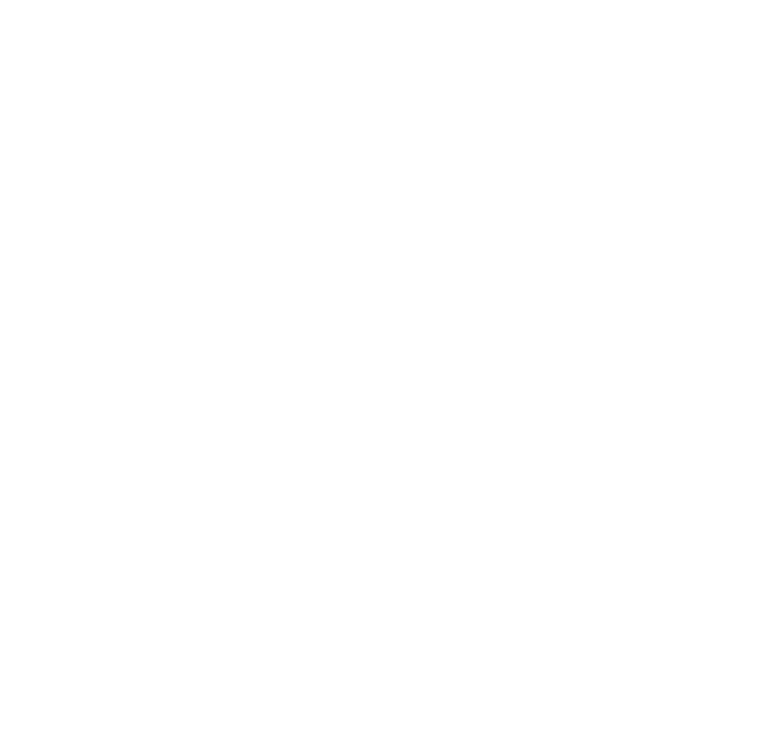
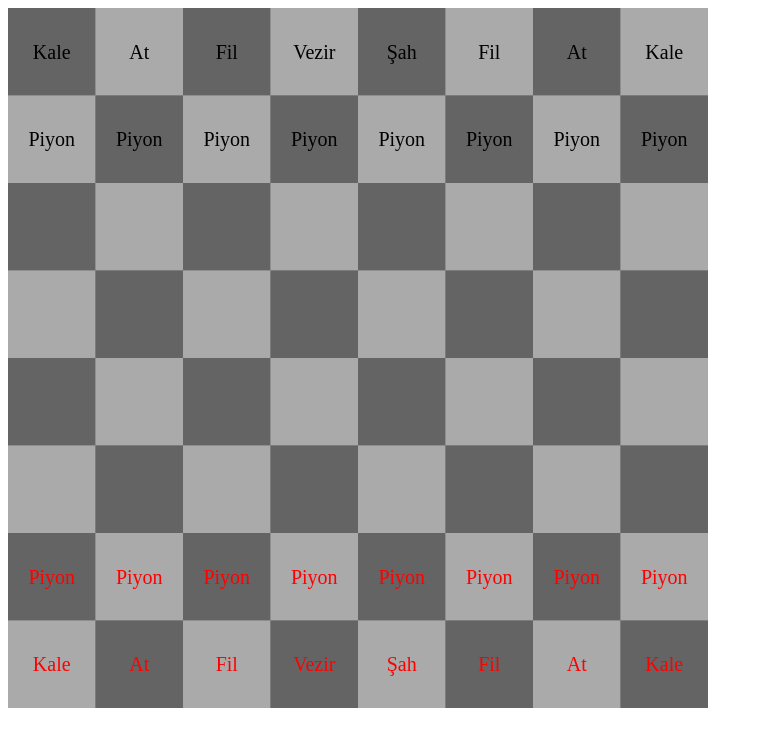
Before and after one commit to hasirciogli/Chess-Game-Engine, a plain HTML site: page index.html in a window 1280 px wide. Shown: the whole page, without its empty margins (0-763 px from the left). Drawn offline with Linux system fonts and the light colour scheme.

Commit message:
coder update

```diff
--- a/ches.js
+++ b/ches.js
@@ -0,0 +1,312 @@
+const canvas = document.getElementById("base");
+const ctx = canvas.getContext("2d");
+
+// Set line width
+ctx.lineWidth = 3;
+
+// Wall
+var max = 700;
+
+
+
+var taslar = [
+    {
+        id: 0,
+        name: "Kale",
+        position: { x: 0, y: 0 },
+        isAlive: true,
+        team: 0,
+    },
+    {
+        id: 1,
+        name: "At",
+        position: { x: 1, y: 0 },
+        isAlive: true,
+        team: 0,
+    },
+    {
+        id: 2,
+        name: "Fil",
+        position: { x: 2, y: 0 },
+        isAlive: true,
+        team: 0,
+    },
+    {
+        id: 3,
+        name: "Vezir",
+        position: { x: 3, y: 0 },
+        isAlive: true,
+        team: 0,
+    },
+    {
+        id: 4,
+        name: "Şah",
+        position: { x: 4, y: 0 },
+        isAlive: true,
+        team: 0,
+    },
+    {
+        id: 5,
+        name: "Fil",
+        position: { x: 5, y: 0 },
+        isAlive: true,
+        team: 0,
+    },
+    {
+        id: 6,
+        name: "At",
+        position: { x: 6, y: 0 },
+        isAlive: true,
+        team: 0,
+    },
+    {
+        id: 7,
+        name: "Kale",
+        position: { x: 7, y: 0 },
+        isAlive: true,
+        team: 0,
+    },
+
+
+
+
+
+
+
+
+    {
+        id: 8,
+        name: "Piyon",
+        position: { x: 0, y: 1 },
+        isAlive: true,
+        team: 0,
+    },
+    {
+        id: 9,
+        name: "Piyon",
+        position: { x: 1, y: 1 },
+        isAlive: true,
+        team: 0,
+    },
+    {
+        id: 10,
+        name: "Piyon",
+        position: { x: 2, y: 1 },
+        isAlive: true,
+        team: 0,
+    },
+    {
+        id: 11,
+        name: "Piyon",
+        position: { x: 3, y: 1 },
+        isAlive: true,
+        team: 0,
+    },
+    {
+        id: 12,
+        name: "Piyon",
+        position: { x: 4, y: 1 },
+        isAlive: true,
+        team: 0,
+    },
+    {
+        id: 13,
+        name: "Piyon",
+        position: { x: 5, y: 1 },
+        isAlive: true,
+        team: 0,
+    },
+    {
+        id: 14,
+        name: "Piyon",
+        position: { x: 6, y: 1 },
+        isAlive: true,
+        team: 0,
+    },
+    {
+        id: 15,
+        name: "Piyon",
+        position: { x: 7, y: 1 },
+        isAlive: true,
+        team: 0,
+    },
+
+
+
+
+
+
+
+
+
+
+
+
+
+
+
+
+
+
+
+
+
+
+
+
+
+    {
+        id: 16,
+        name: "Kale",
+        position: { x: 0, y: 7 },
+        isAlive: true,
+        team: 1,
+    },
+    {
+        id: 17,
+        name: "At",
+        position: { x: 1, y: 7 },
+        isAlive: true,
+        team: 1,
+    },
+    {
+        id: 18,
+        name: "Fil",
+        position: { x: 2, y: 7 },
+        isAlive: true,
+        team: 1,
+    },
+    {
+        id: 19,
+        name: "Vezir",
+        position: { x: 3, y: 7 },
+        isAlive: true,
+        team: 1,
+    },
+    {
+        id: 20,
+        name: "Şah",
+        position: { x: 4, y: 7 },
+        isAlive: true,
+        team: 1,
+    },
+    {
+        id: 22,
+        name: "Fil",
+        position: { x: 5, y: 7 },
+        isAlive: true,
+        team: 1,
+    },
+    {
+        id: 23,
+        name: "At",
+        position: { x: 6, y: 7 },
+        isAlive: true,
+        team: 1,
+    },
+    {
+        id: 24,
+        name: "Kale",
+        position: { x: 7, y: 7 },
+        isAlive: true,
+        team: 1,
+    },
+
+
+
+
+
+
+
+
+    {
+        id: 25,
+        name: "Piyon",
+        position: { x: 0, y: 6 },
+        isAlive: true,
+        team: 1,
+    },
+    {
+        id: 26,
+        name: "Piyon",
+        position: { x: 1, y: 6 },
+        isAlive: true,
+        team: 1,
+    },
+    {
+        id: 27,
+        name: "Piyon",
+        position: { x: 2, y: 6 },
+        isAlive: true,
+        team: 1,
+    },
+    {
+        id: 28,
+        name: "Piyon",
+        position: { x: 3, y: 6 },
+        isAlive: true,
+        team: 1,
+    },
+    {
+        id: 29,
+        name: "Piyon",
+        position: { x: 4, y: 6 },
+        isAlive: true,
+        team: 1,
+    },
+    {
+        id: 30,
+        name: "Piyon",
+        position: { x: 5, y: 6 },
+        isAlive: true,
+        team: 1,
+    },
+    {
+        id: 31,
+        name: "Piyon",
+        position: { x: 6, y: 6 },
+        isAlive: true,
+        team: 1,
+    },
+    {
+        id: 32,
+        name: "Piyon",
+        position: { x: 7, y: 6 },
+        isAlive: true,
+        team: 1,
+    },
+];
+
+
+function getTas(x, y, callBack) {
+    taslar.forEach(element => {
+        if (element.position.x == x && element.position.y == y) {
+            callBack(true, element);
+        }
+    });
+    callBack(false, false);
+}
+
+
+
+for (let i = 0; i < 8; i++) {
+
+    var col = i % 2 == 0 ? false : true;
+
+    for (let i2 = 0; i2 < 8; i2++) {
+        col ? ctx.fillStyle = "rgb(170, 170, 170)" : ctx.fillStyle = "rgb(100, 100, 100)";
+
+        ctx.fillRect((max / 8) * i2, (max / 8) * i, max / 8, max / 8);
+
+        getTas(i2, i, (status, val) => {
+            if (status) {
+                ctx.font = "20px serif";
+                ctx.fillStyle = val.team == 0 ? "black" : "red";
+                ctx.fillText(val.name, ((max / 8) * i2) + ((max / 8 / 2) - (ctx.measureText(val.name).width / 2)), (((max / 8) * i) + 7) + ((max / 8) / 2));
+            }
+        });
+
+
+        col = !col;
+    }
+}
--- a/index.html
+++ b/index.html
@@ -5,9 +5,11 @@
     <meta http-equiv="X-UA-Compatible" content="IE=edge">
     <meta name="viewport" content="width=device-width, initial-scale=1.0">
     <title>Document</title>
-    <script src="ches.js"></script>
 </head>
 <body>
 
+    <canvas id="base" width="700" height="700" style="background-color: gray;"></canvas>
+
+    <script src="ches.js"></script>
 </body>
 </html>
```
